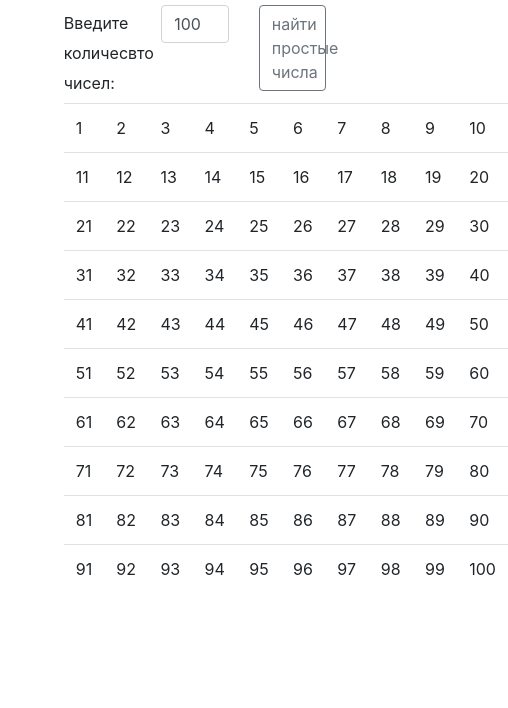
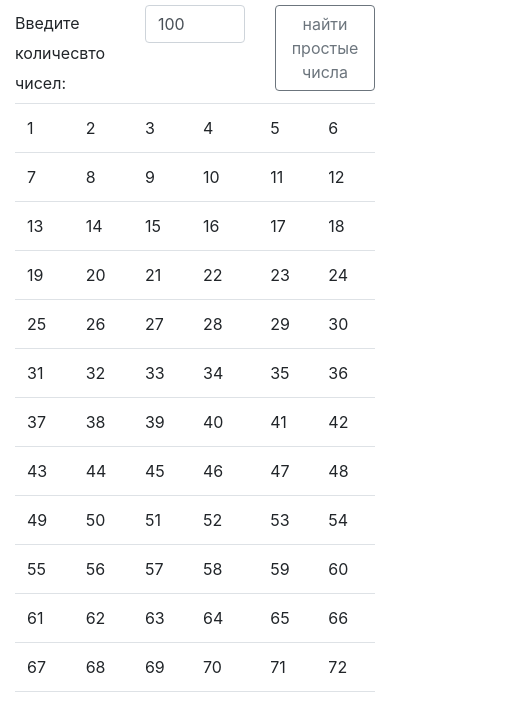
Before and after one commit to sbese/sieve_of_eratosthenes, a plain HTML site: page index.html in a window 390 px wide. Shown: the part 131-839 px from the top of the page, 508 px wide, since content can reach past the window. Drawn offline with nearby package versions, Linux system fonts and the light colour scheme.

Commit message:
small screen fixes, animation fix

```diff
--- a/index.html
+++ b/index.html
@@ -18,18 +18,18 @@
       </div>
       <div id="example-1">
         <div class="row justify-content-center mb-2">
-          <div class="col-3">
+          <div class="col col-md-3">
             <span style="vertical-align:-webkit-baseline-middle!important">Введите количесвто чисел:</span>
           </div>
-          <div class="col-3">
-            <input type="number" min="1"  class="form-control" v-model="numbers" placeholder="numbers">
+          <div class="col col-md-3">
+            <input type="number" min="1" max="10000" class="form-control" v-model="numbers" placeholder="numbers">
           </div>
-          <div class="col-3">
+          <div class="col col-md-3">
             <button class="btn btn-block btn-outline-secondary" v-on:click="get_prime_numbers">найти простые числа</button>
         </div>
         </div>
         <div class="row justify-content-center mb-2">
-          <div class="col-9">
+          <div class="col col-md-9">
             <table class="table">
               <tr v-for="row in rows">
                 <td v-for="j in cells_in_row" v-if="row!=rows || j<=last_row_ceil"
--- a/test.js
+++ b/test.js
@@ -9,6 +9,8 @@ var example1 = new Vue({
     created: function()
     {
         this.numbers = 100;
+        window.addEventListener('resize', this.onResize);
+        this.onResize();
     },
     computed:
     {
@@ -39,12 +41,24 @@ var example1 = new Vue({
     },
     methods:
     {
+        onResize : function()
+        {
+            this.cells_in_row = document.documentElement.clientWidth > 576 ? 10 : 6;
+        },
+
         set_multiple_numbers_false: function(i)
         {
             var k = 1
             for(j=i**2; j<=this.numbers; j+=i, ++k)
             {
-                setTimeout(this.set_false,k*100,j)
+                if(this.prime_numbers[j]===null)
+                {
+                    setTimeout(this.set_false,k*100,j)
+                }
+                else
+                {
+                    --k
+                }
             }
             return k
         },
```
